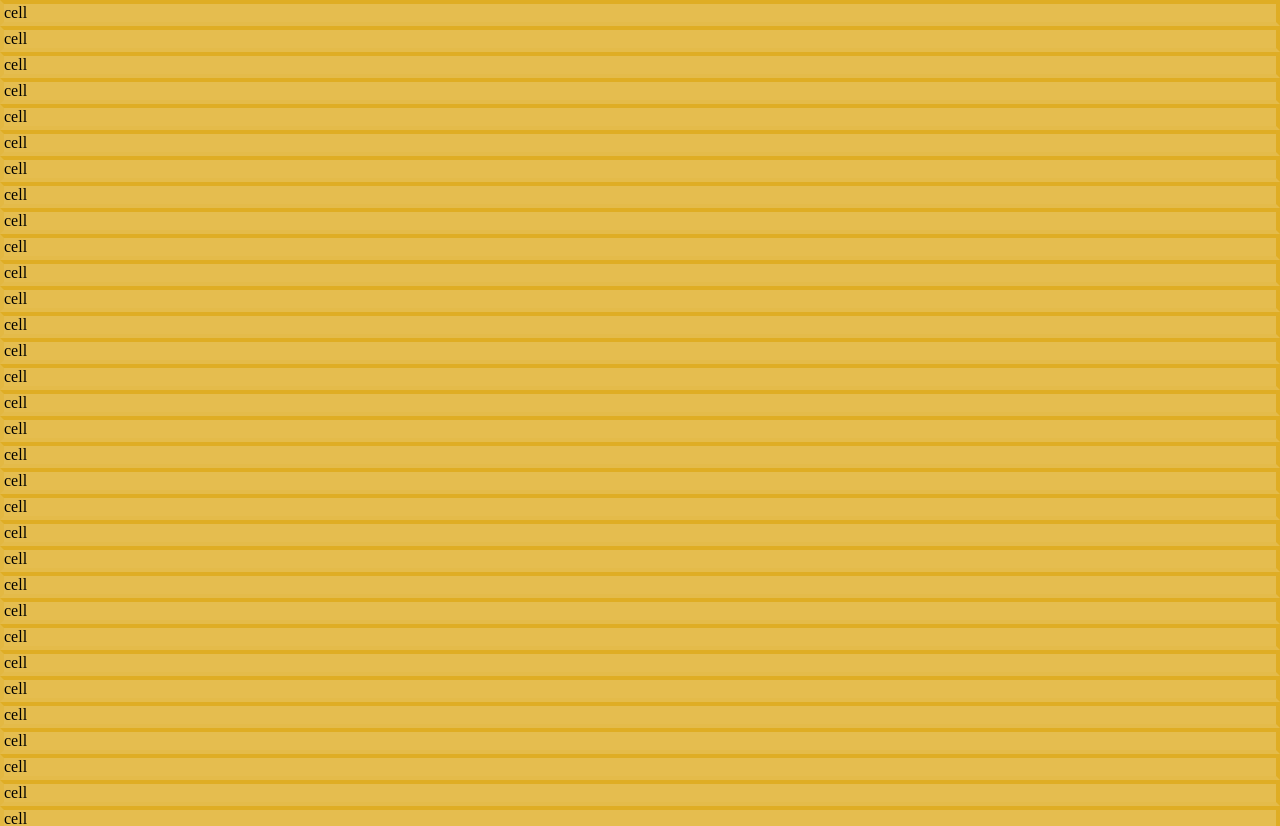
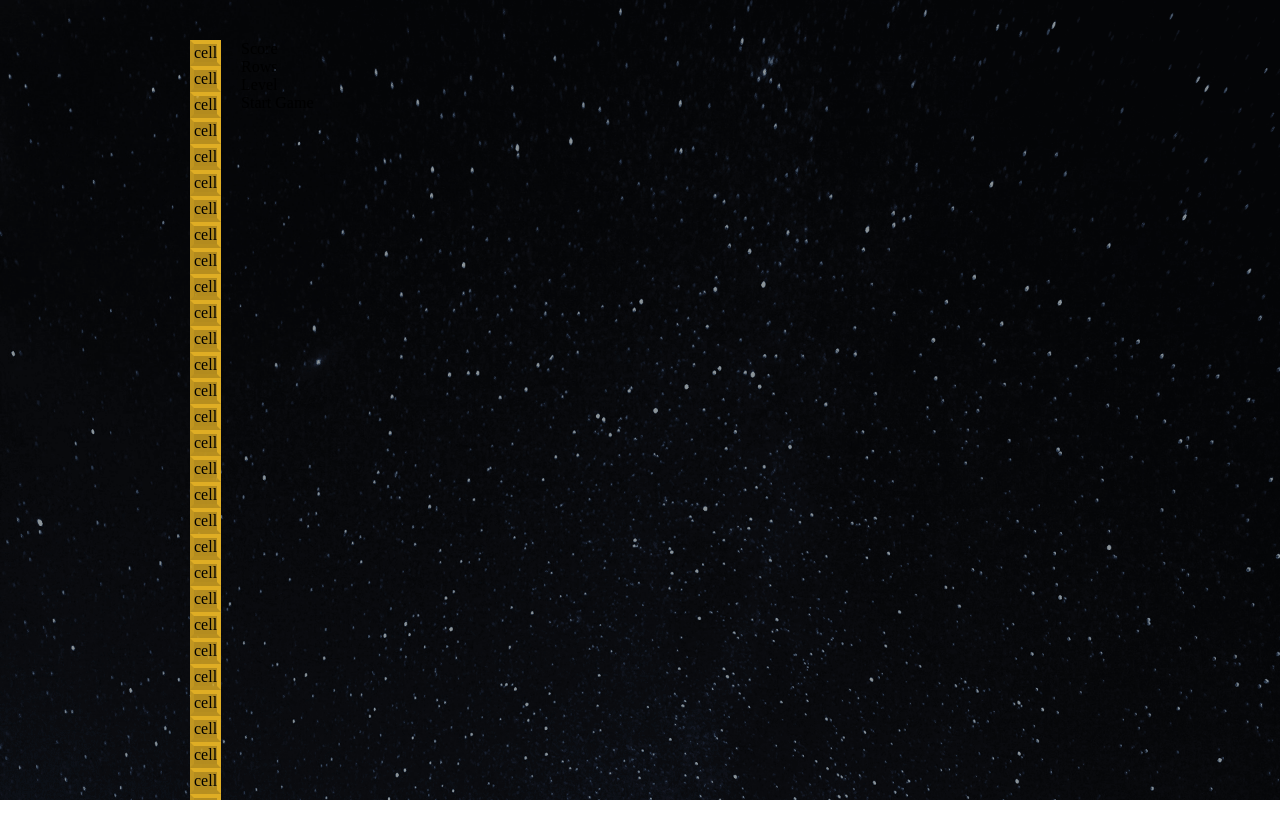
Before and after one commit to magb7/tetris-react-app, a React (Create React App) app: page / in a window 1280 px wide. Shown: the top 826 px of the page. After the commit the page ends 800 px from the top, so only its background shows below. Built offline with nearby package versions, Linux system fonts and the light colour scheme.

Commit message:
import styled components

```diff
--- a/src/components/Tetris.js
+++ b/src/components/Tetris.js
@@ -1,5 +1,7 @@
 import React from "react";
+
 import { createStage } from "../gameHelpers";
+import { StyledTetrisWrapper, StyledTetris } from "./styles/StyledTetris";
 
 //Components
 import Stage from "./Stage";
@@ -8,7 +10,8 @@ import StartButton from "./StartButton";
 
 const Tetris = () => {
   return (
-    <div>
+    <StyledTetrisWrapper>
+      <StyledTetris>
         <Stage stage={createStage()} />
         <aside>
           <div>
@@ -18,7 +21,8 @@ const Tetris = () => {
           </div>
           <StartButton />
         </aside>
-    </div>
+      </StyledTetris>
+    </StyledTetrisWrapper>
   );
 };
 
```
Lines whose indentation alone changed are shown as unchanged.
